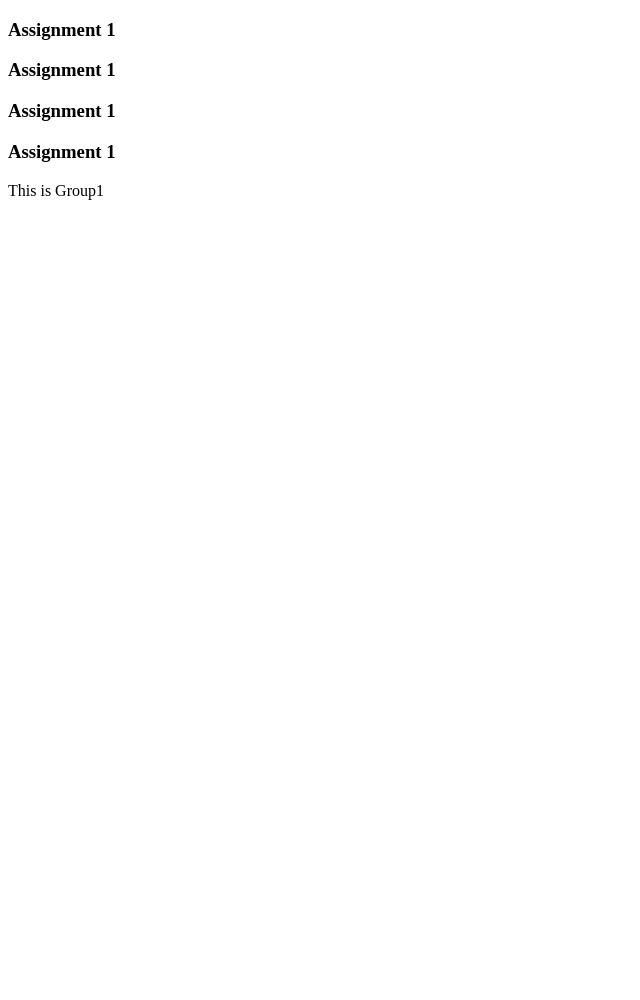
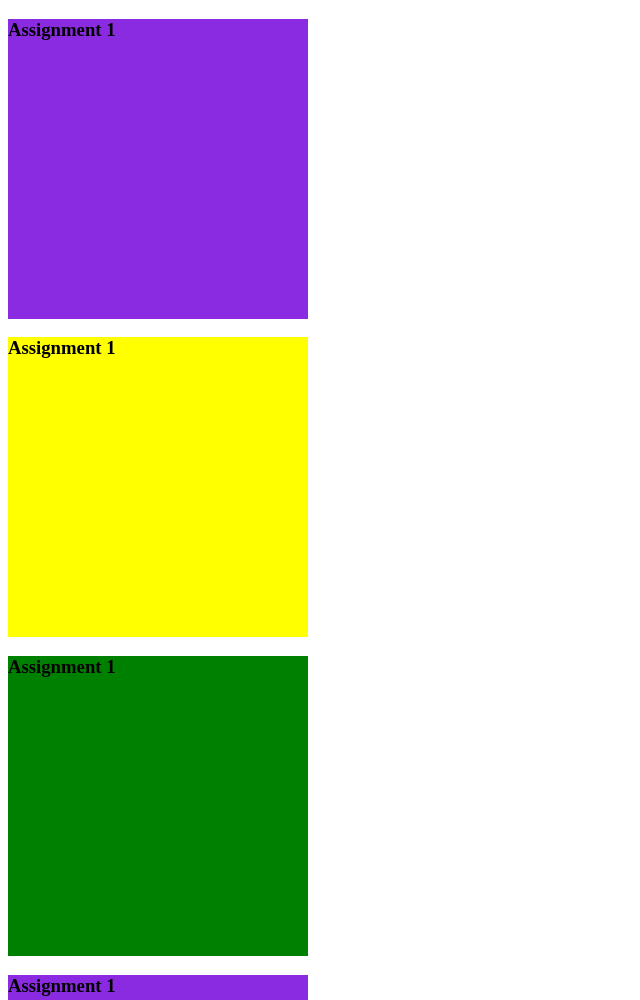
Before and after one commit to JacklinPrempeh/T4G_GROUP1, a plain HTML site: page index.html in a window 1280 px wide. Shown: the top 1000 px of the page, without its empty margins (0-640 px from the left). Before the commit the page ends 800 px from the top, so only its background shows below. Drawn offline with Linux system fonts and the light colour scheme.

Commit message:
added class to divs

```diff
--- a/index.html
+++ b/index.html
@@ -4,19 +4,50 @@
     <meta charset="UTF-8">
     <meta name="viewport" content="width=device-width, initial-scale=1.0">
     <title>Group1</title>
+    <style>
+        .image{
+            background-color: blueviolet;
+            width: 300px;
+            height: 300px;
+
+        }
+        .image1{
+            background-color: yellow;
+            width: 300px;
+            height: 300px;
+
+        }
+        .image2{
+            background-color: green;
+            width: 300px;
+            height: 300px;
+        }
+    </style>
 </head>
 <body>
-    <div>
-        <div>
+    <div >
+        <div class="image">
             <h3>Assignment 1</h3>
         </div>
-        <div>
+        <div class="image1">
             <h3>Assignment 1</h3>
         </div>
-        <div>
+        <div class="image2">
             <h3>Assignment 1</h3>
         </div>
-        <div>
+        <div class="image">
+            <h3>Assignment 1</h3>
+        </div>
+        <div class="image2">
+            <h3>Assignment 1</h3>
+        </div>
+        <div class="image">
+            <h3>Assignment 1</h3>
+        </div>
+        <div class="image2">
+            <h3>Assignment 1</h3>
+        </div>
+        <div class="image">
             <h3>Assignment 1</h3>
         </div>
     </div>
```
